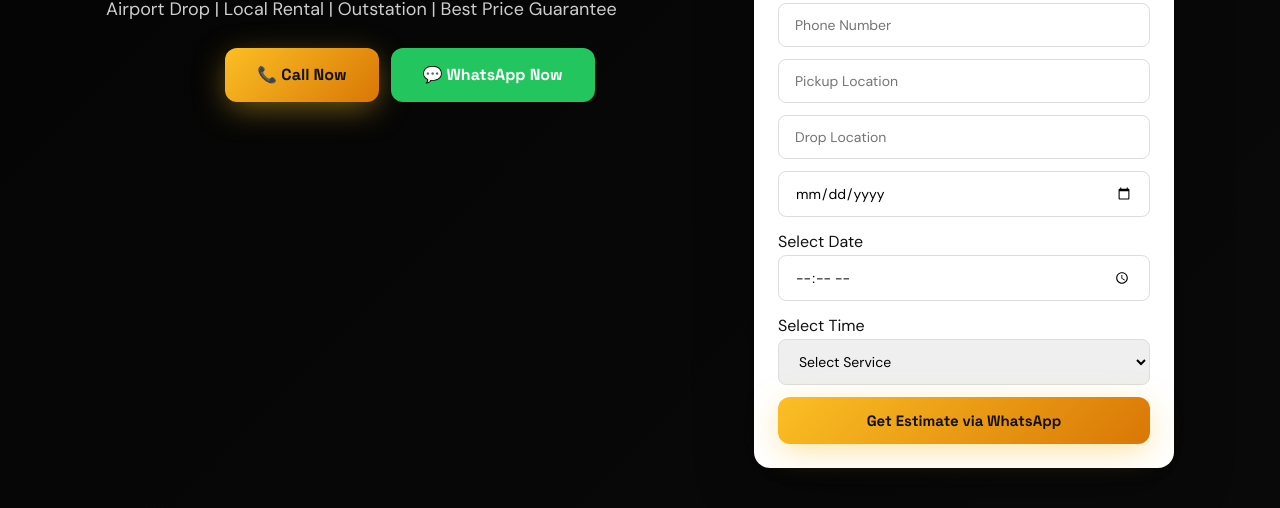
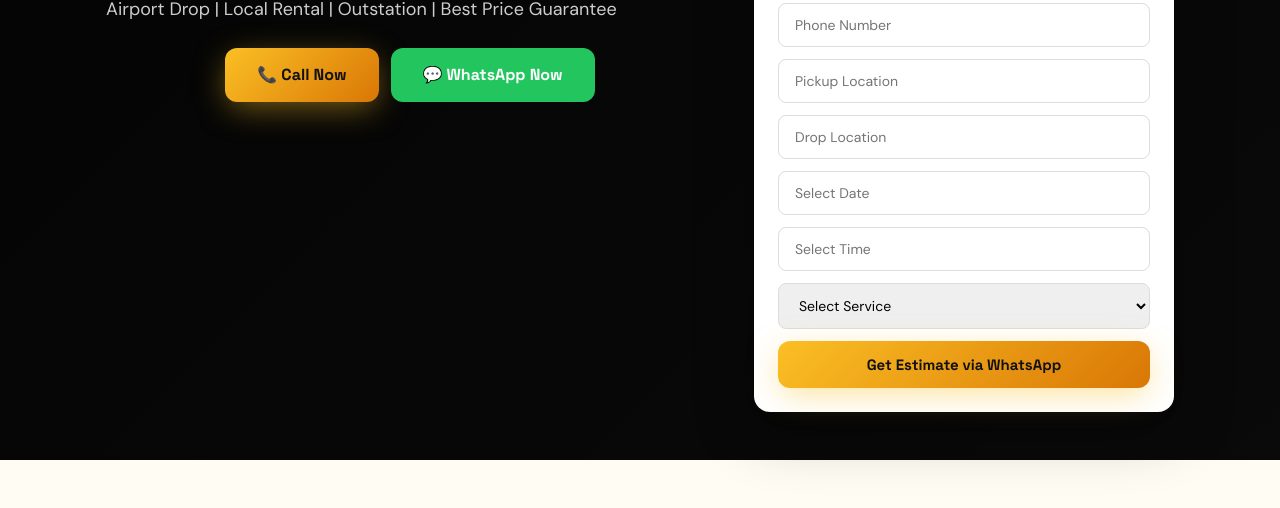
Before and after one commit to okoktaxi/landingpage, a plain HTML site: page index.html in a window 1280 px wide. Shown: the part 292-800 px from the top of the page. Drawn offline with Linux system fonts and the light colour scheme.

Commit message:
Update index.html

```diff
--- a/index.html
+++ b/index.html
@@ -141,10 +141,22 @@ img{max-width:100%;display:block}
 <input type="tel" placeholder="Phone Number" required id="bPhone"/>
 <input type="text" placeholder="Pickup Location" required id="bPickup"/>
 <input type="text" placeholder="Drop Location" required id="bDrop"/>
-<input type="date" id="bDate" required>
-  <label>Select Date</label>
-<input type="time" id="bTime" required>
-  <label>Select Time</label>
+<input
+  type="text"
+  id="bDate"
+  placeholder="Select Date"
+  onfocus="(this.type='date')"
+  onblur="if(!this.value)this.type='text'"
+  required
+>
+<input
+  type="text"
+  id="bTime"
+  placeholder="Select Time"
+  onfocus="(this.type='time')"
+  onblur="if(!this.value)this.type='text'"
+  required
+>
 <select id="bService" required>
   <option value="">Select Service</option>
   <option>Local Rental</option>
```
